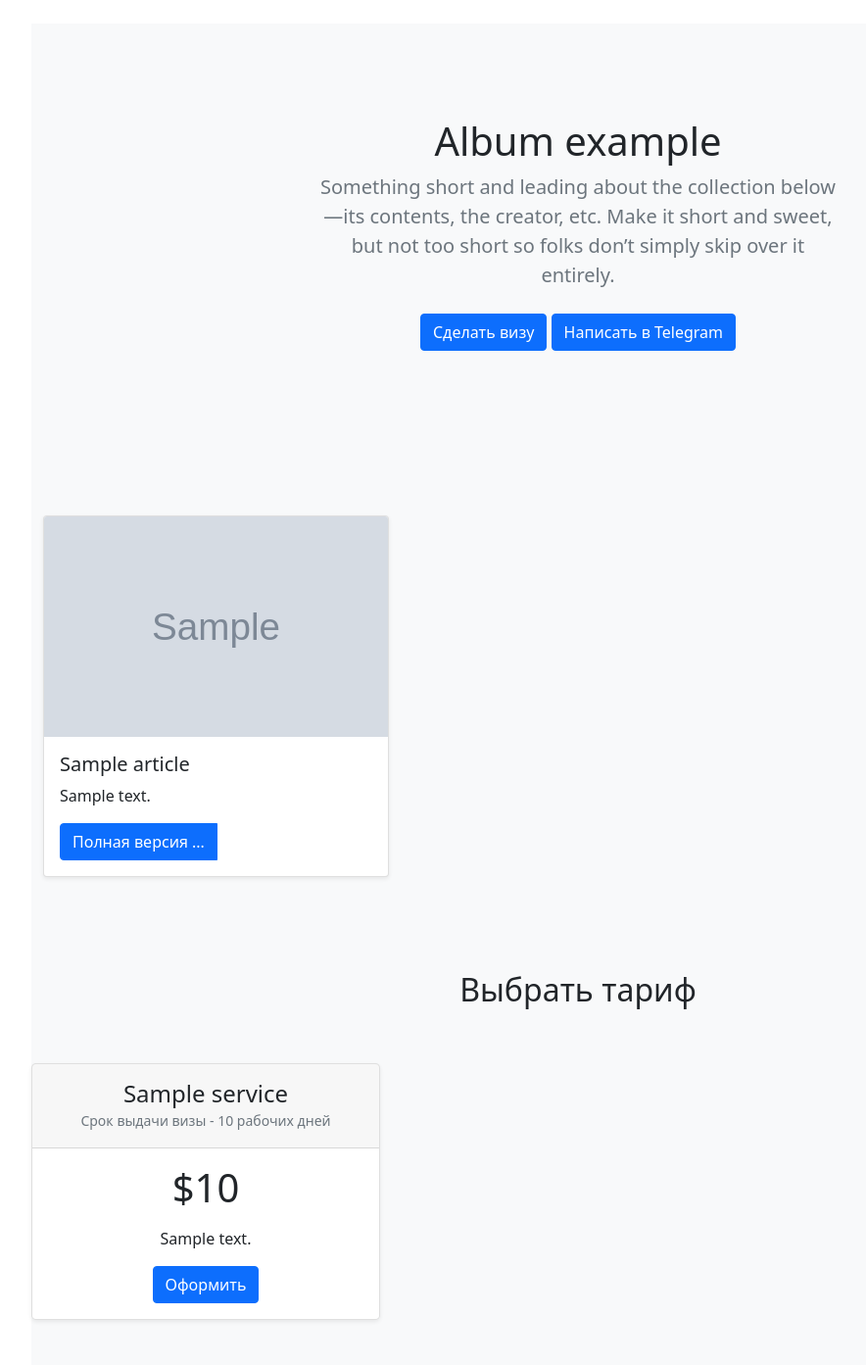
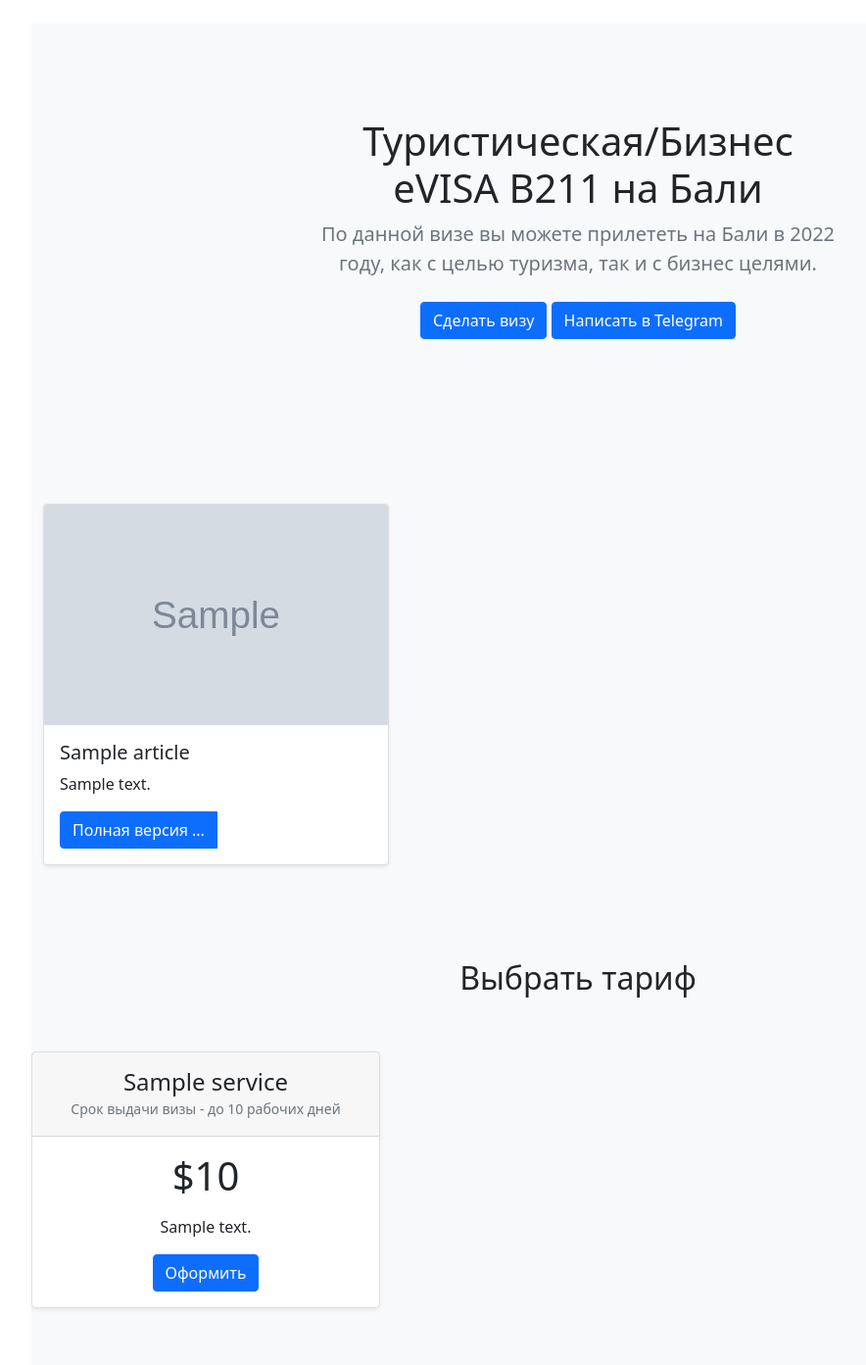
Before and after one commit to Motion-Up/visa, a Django app: page / in a window 1280 px wide. Shown: the part 73-1466 px from the top of the page at 98% size, without its empty margins (50-934 px from the left). Run offline with Django 3.2, Linux system fonts and the light colour scheme; tables that the repository leaves empty hold one stand-in row (values such as "Sample post"); grey boxes marked "Sample" are stand-in pictures.

Commit message:
index.html

```diff
--- a/visa/templates/main_page/index.html
+++ b/visa/templates/main_page/index.html
@@ -18,8 +18,8 @@
   <section class="py-5 text-center container">
     <div class="row py-lg-5">
       <div class="col-lg-6 col-md-8 mx-auto">
-        <h1 class="fw-light">Album example</h1>
-        <p class="lead text-muted">Something short and leading about the collection below—its contents, the creator, etc. Make it short and sweet, but not too short so folks don’t simply skip over it entirely.</p>
+        <h1 class="fw-light">Туристическая/Бизнес eVISA B211 на Бали</h1>
+        <p class="lead text-muted"> По данной визе вы можете прилететь на Бали в 2022 году, как с целью туризма, так и с бизнес целями.</p>
         <p>
           <a href="#post_form" class="btn btn-primary my-2">Сделать визу</a>
           <a href="https://t.me/visatobalii" class="btn btn-primary my-2">Написать в Telegram</a>
@@ -93,7 +93,7 @@
           <div class="card mb-4 rounded-3 shadow-sm">
             <div class="card-header py-3 w-100">
               <h4 class="my-0 fw-normal">{{ service.title }}</h4>
-              <small class="text-secondary">Срок выдачи визы - {{service.amount_of_days}} рабочих дней</small>
+              <small class="text-secondary">Срок выдачи визы - до {{service.amount_of_days}} рабочих дней</small>
             </div>
             <div class="card-body">
               <h1 class="card-title pricing-card-title">${{ service.price }}</h1>
```
